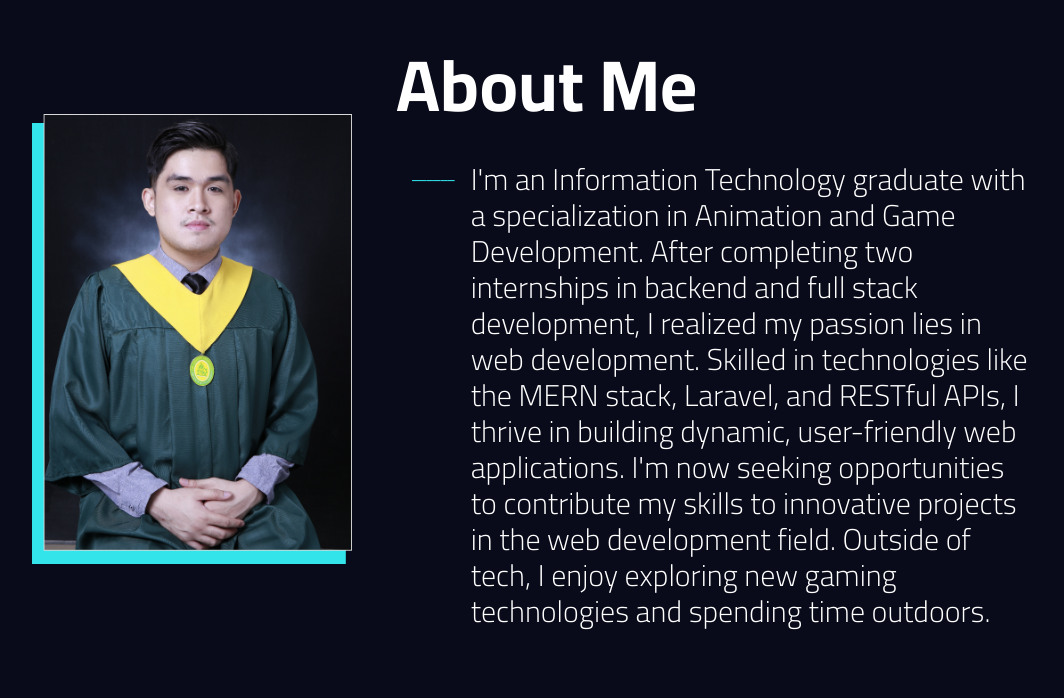
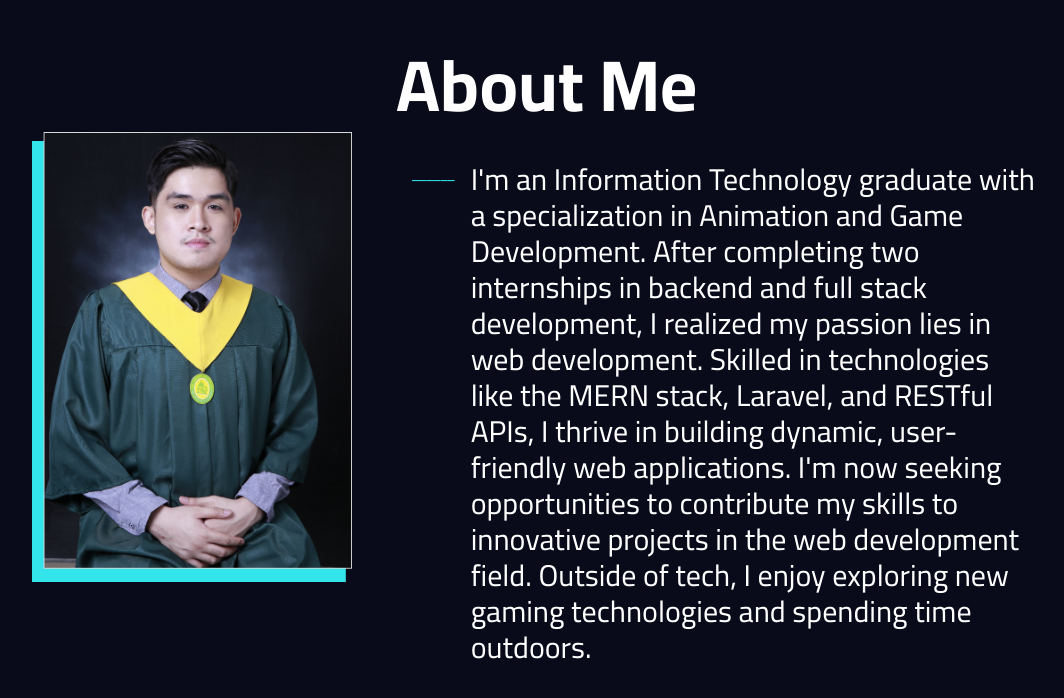
Before and after one commit to cothme/cosme-website-portfolio, a React (Vite) app: page / in a window 1280 px wide. Shown: the part 730-1428 px from the top of the page, without its empty margins (106-1170 px from the left). Built offline with nearby package versions, Linux system fonts and the light colour scheme.

Commit message:
Text border fix

```diff
--- a/src/components/AboutMe.tsx
+++ b/src/components/AboutMe.tsx
@@ -9,7 +9,7 @@ export const AboutMe = () => {
 						alt="Graduation Picture"
 						className="w-[40%] lg:w-1/3 xl:w-1/4"
 					/>
-					<div className="text-white lg:w-1/2">
+					<div className="text-white w-72 lg:w-1/2">
 						<h1 className="text-white text-center lg:text-start mt-4 lg:mt-0 font-cairobold text-4xl lg:text-7xl">
 							About Me
 						</h1>
@@ -17,7 +17,7 @@ export const AboutMe = () => {
 							<div className="hidden lg:block text-secondary mt-10 mx-4">
 								______
 							</div>
-							<p className="w-full mt-4 lg:mt-10 text-md lg:text-3xl font-cairolight">
+							<p className="w-full mt-4 lg:mt-10 text-md lg:text-3xl font-cairoregular">
 								I'm an Information Technology graduate with a specialization in
 								Animation and Game Development. After completing two internships
 								in backend and full stack development, I realized my passion
--- a/src/components/Hero.tsx
+++ b/src/components/Hero.tsx
@@ -12,7 +12,7 @@ export const Hero = () => {
 				<div className="flex flex-col justify-center item">
 					<div className="flex items-center pl-10">
 						<div className="hidden lg:block text-secondary mx-8">______</div>
-						<div>
+						<div className="w-72 lg:w-auto">
 							<h1 className="text-secondary text-start text-xl  lg:text-3xl leading-relaxed font-cairovariable">
 								Hi, my name is
 							</h1>
```
